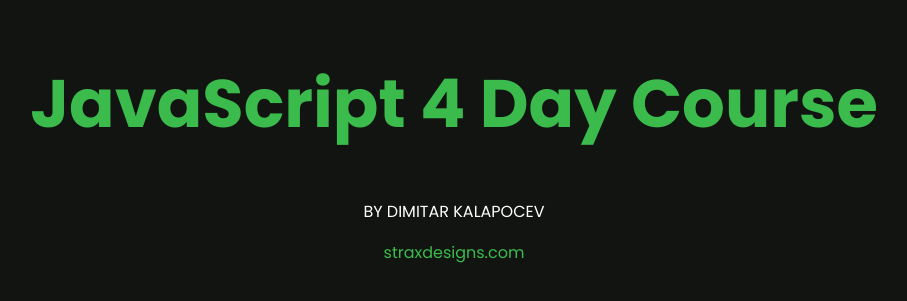
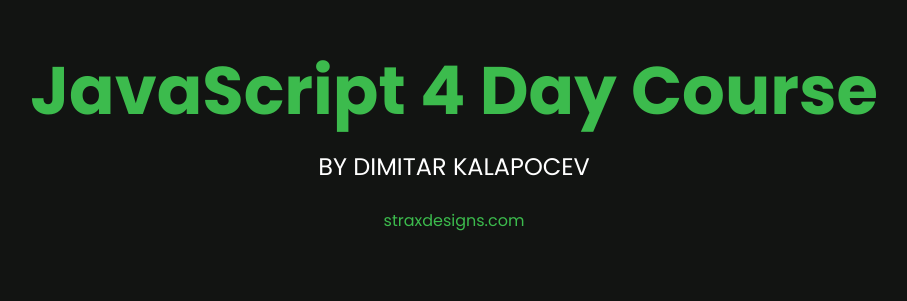
Before and after one commit to DimitarK13/javascript-course, a plain HTML site: page index.html in a window 1280 px wide. Shown: the part 255-556 px from the top of the page, without its empty margins (186-1093 px from the left). Drawn offline with Linux system fonts and the light colour scheme.

Commit message:
Changed font sizes on elements

```diff
--- a/styles.css
+++ b/styles.css
@@ -1,9 +1,12 @@
+* {
+  margin: 0;
+}
+
 body {
   display: grid;
   align-content: center;
   justify-items: center;
   min-height: 100vh;
-  margin: 0;
 
   font-family: 'Poppins', sans-serif;
   background-color: hsl(120, 6%, 7.5%);
@@ -18,6 +21,8 @@ h1 {
 
 p {
   text-transform: uppercase;
+  font-size: clamp(1.5rem, 1vw, 2rem);
+  margin-block: 1em;
 }
 
 a {
```
